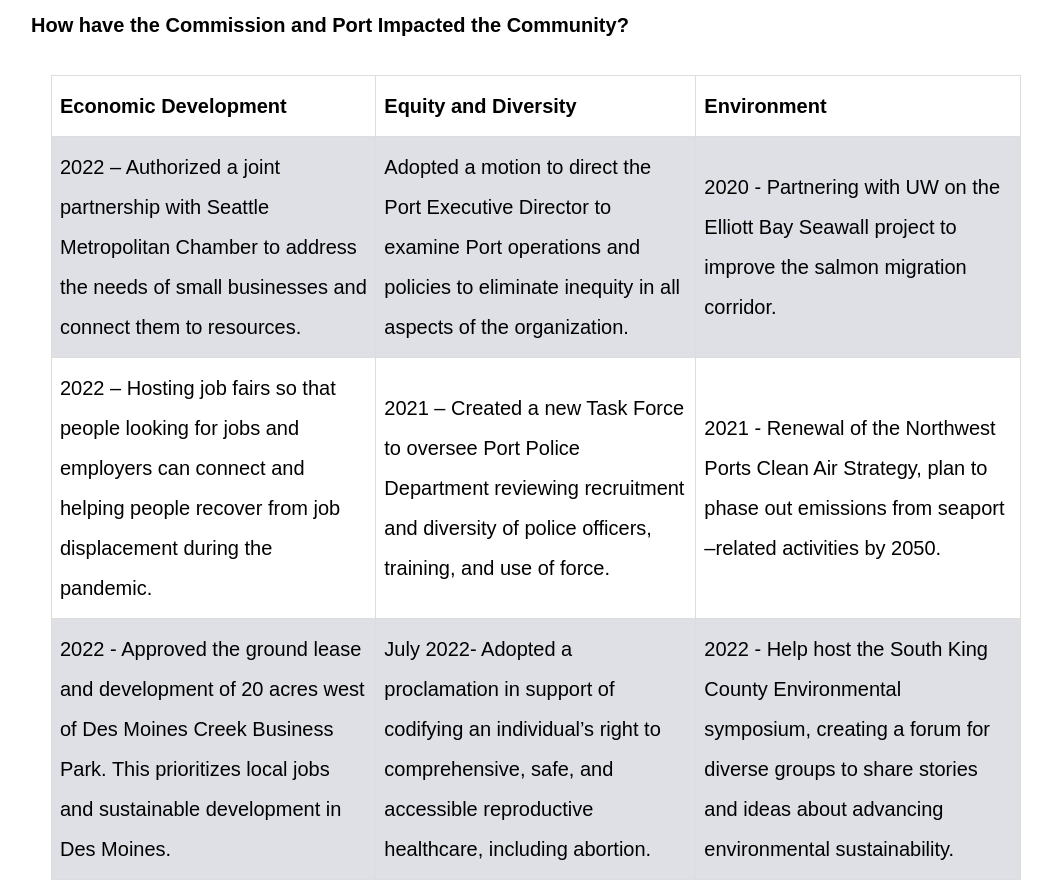
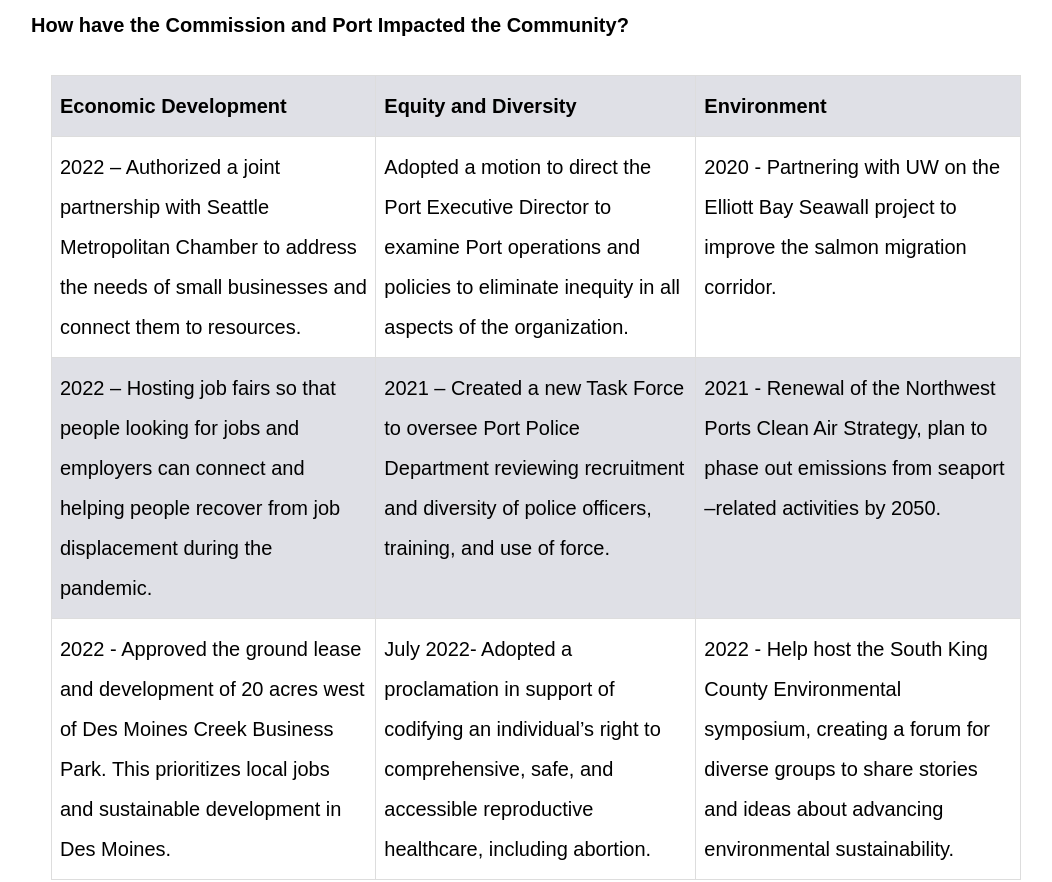
Before and after one commit to portseacomms/commissions, a plain HTML site: page index.html in a window 1280 px wide. Shown: the part 2874-3756 px from the top of the page, without its empty margins (144-1196 px from the left). Drawn offline with Linux system fonts and the light colour scheme.

Commit message:
Update index.html

```diff
--- a/index.html
+++ b/index.html
@@ -61,7 +61,7 @@
             line-height:2em;
             }
 
-            .impact:nth-child(even) {
+            .impact:nth-child(odd) {
               background-color: #dfe0e6;
             }
 
@@ -205,13 +205,13 @@
 </ul>
 <div style="text-align:center;"><img src="DRPP187.jpg" style="max-width:80%;"></div>
 <h4 id="impacts" style="margin-left:20px;max-width:;">How have the Commission and Port Impacted the Community?</h4>
-<table style="width:100%;margin-left:40px; class="impact">
-  <tr class="impact">
+<table style="width:100%;margin-left:40px;" class="impact">
+  <tr class="impact" style="vertical-align:top;">
     <th>Economic Development</th>
     <th>Equity and Diversity</th>
     <th>Environment</th>
   </tr>
-  <tr class="impact">
+  <tr class="impact" style="vertical-align:top;">
     <td>2022 – Authorized a joint partnership with Seattle Metropolitan Chamber to address the needs of small businesses and connect them to resources.
 </td>
     <td>Adopted a motion to direct the Port Executive Director to examine Port operations and policies to eliminate inequity in all aspects of the organization.
@@ -220,7 +220,7 @@
 </td>
   </tr>
 
-  <tr class="impact">
+  <tr class="impact" style="vertical-align:top;">
     <td>2022 – Hosting job fairs so that people looking for jobs and employers can connect and helping people recover from job displacement during the pandemic.
 </td>
     <td>2021 – Created a new Task Force to oversee Port Police Department reviewing recruitment and diversity of police officers, training, and use of force.
@@ -229,7 +229,7 @@
 </td>
   </tr>
 
-  <tr class="impact">
+  <tr class="impact" style="vertical-align:top;">
     <td>2022 - Approved the ground lease and development of 20 acres west of Des Moines Creek Business Park. This prioritizes local jobs and sustainable development in Des Moines.
 </td>
     <td>July 2022- Adopted a proclamation in support of codifying an individual’s right to comprehensive, safe, and accessible reproductive healthcare, including abortion.
```
